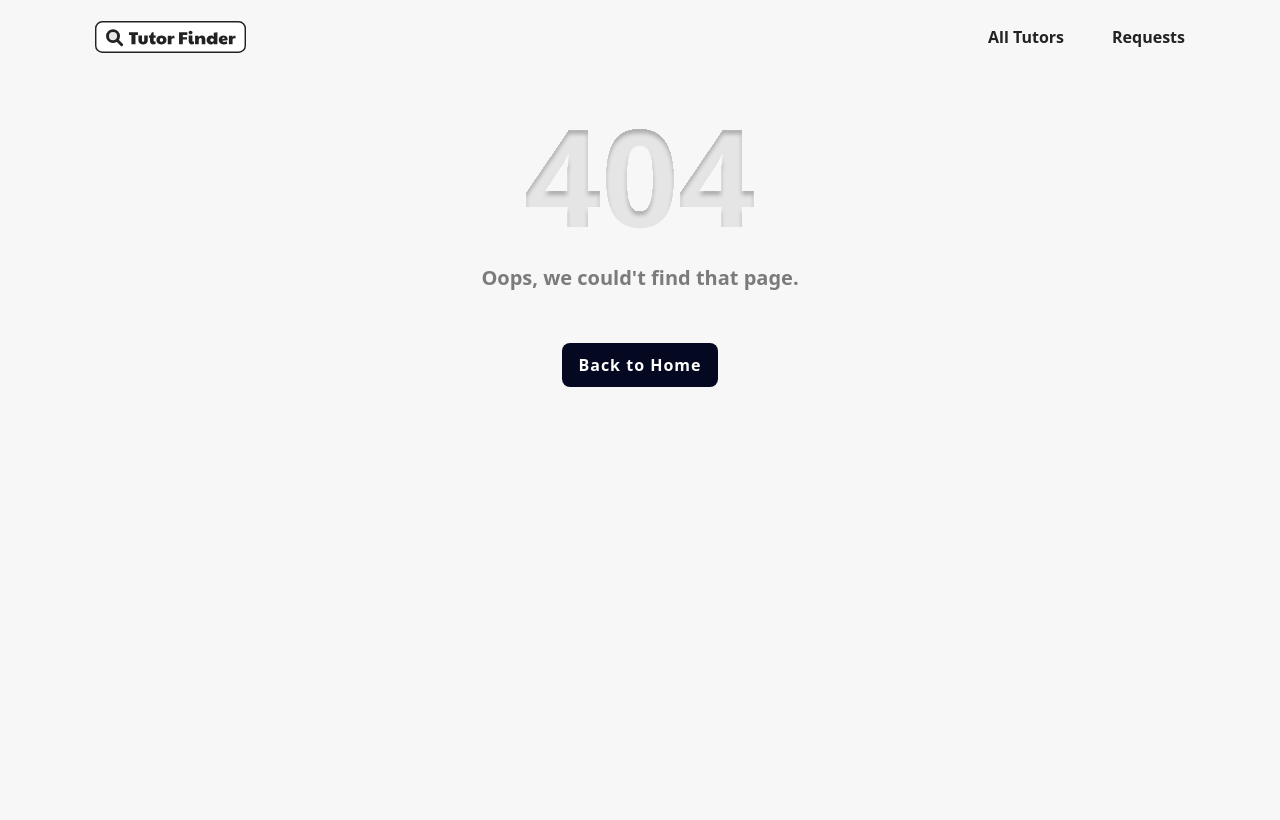
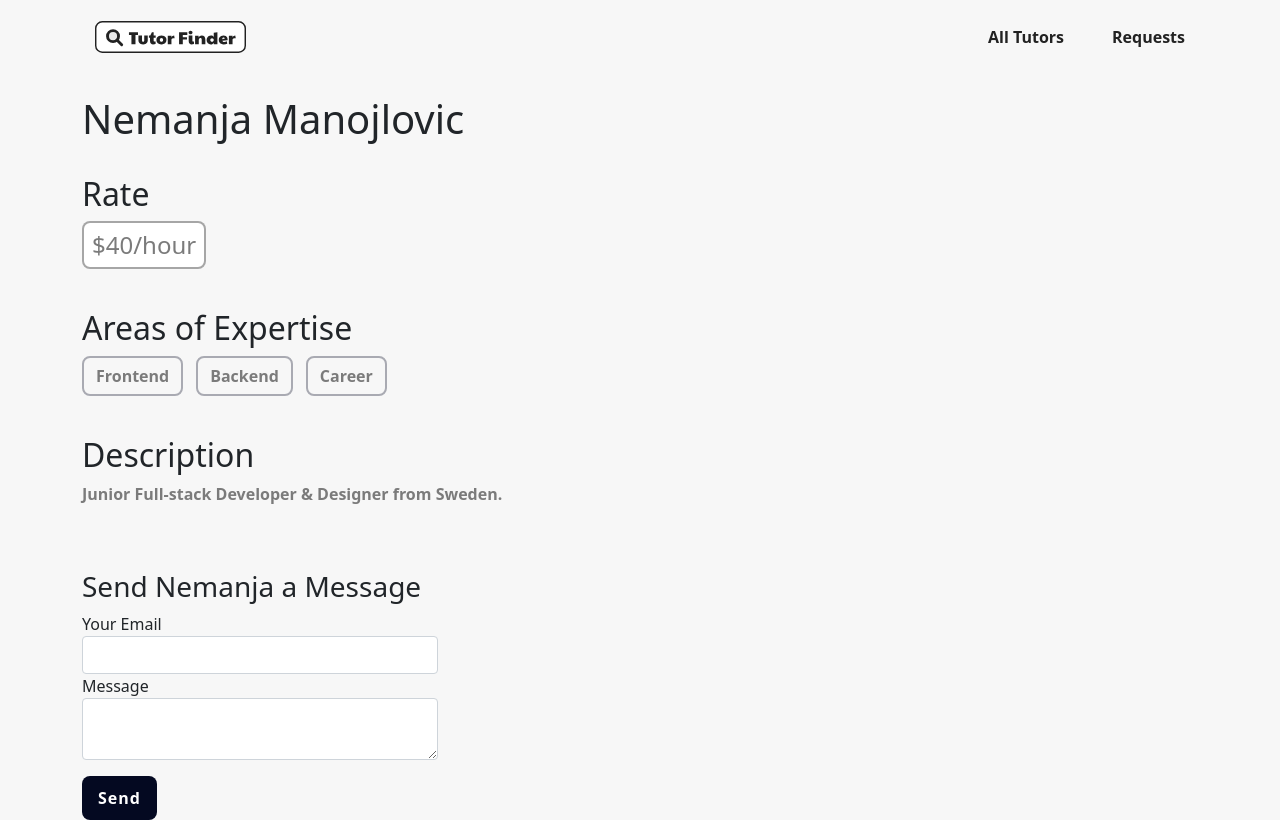
Before and after one commit to Manojlovic1998/find-tutor-vue-spa, a Vue app: page /tutor/1/contact in a window 1280 px wide. Built offline with nearby package versions, Linux system fonts and the light colour scheme.

Commit message:
Add contact page and its route

```diff
--- a/src/router/index.js
+++ b/src/router/index.js
@@ -18,6 +18,16 @@ const routes = [
     name: "tutor",
     component: () =>
       import(/* webpackChunkName: "tutor" */ "../views/TutorPage.vue"),
+    children: [
+      {
+        path: "contact",
+        name: "contact",
+        component: () =>
+          import(
+            /* webpackChunkName: "tutor-contact" */ "../views/ContactPage.vue"
+          ),
+      },
+    ],
   },
   {
     path: "/:pathMatched(.*)*",
--- /dev/null
+++ b/src/views/ContactPage.vue
@@ -0,0 +1,33 @@
+<template>
+  <div class="col-12 mt-5">
+    <h3>Send Nemanja a Message</h3>
+    <form @submit.prevent class="row flex-column">
+      <div class="col-4">
+        <label for="email">Your Email</label>
+        <input class="form-control" type="email" id="email" name="email" />
+      </div>
+      <div class="col-4">
+        <label for="email">Message</label>
+        <textarea
+          class="form-control"
+          type="text"
+          id="message"
+          name="message"
+        />
+      </div>
+      <div class="mt-3">
+        <BaseButton type="submit">Send</BaseButton>
+      </div>
+    </form>
+  </div>
+</template>
+
+<script>
+import BaseButton from "../components/UI/BaseButton.vue";
+
+export default {
+  components: {
+    BaseButton,
+  },
+};
+</script>
--- a/src/views/TutorPage.vue
+++ b/src/views/TutorPage.vue
@@ -24,10 +24,15 @@
           Junior Full-stack Developer & Designer from Sweden.
         </p>
       </div>
-      <div class="col-12">
-        <BaseButton class="mt-3">Contact</BaseButton>
+      <div class="col-12" v-if="$route.name !== 'contact'">
+        <BaseButton
+          class="mt-3"
+          @click="$router.push({ name: 'contact', params: { id: '1' } })"
+          >Contact</BaseButton
+        >
       </div>
     </BaseHero>
+    <router-view />
   </BaseMain>
 </template>
 
```
